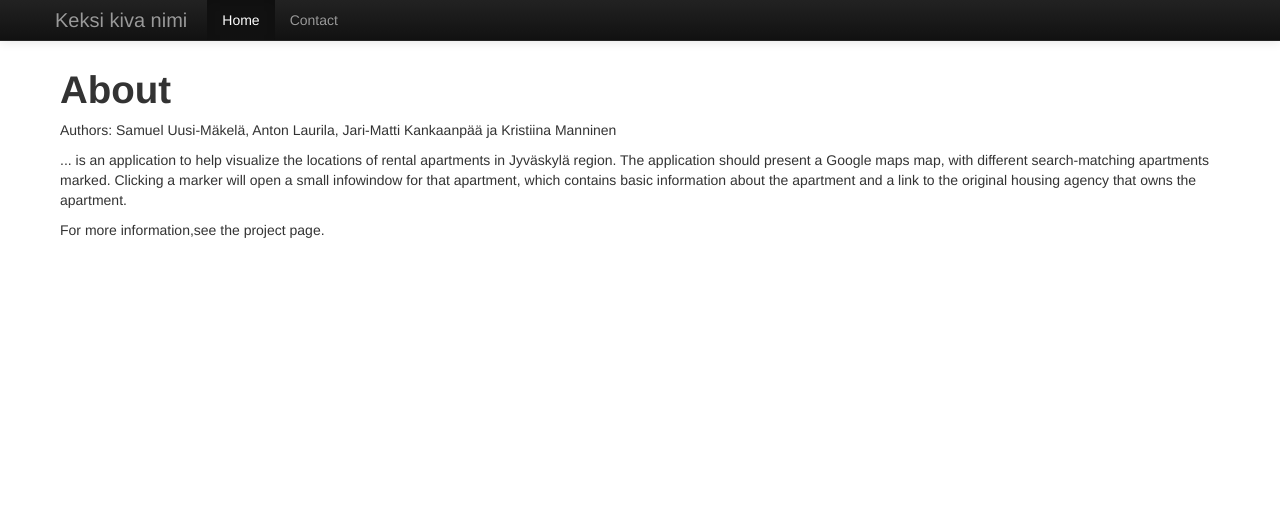
After one commit to Kaiutin/Lakauma, a Django app: page /vuokra_tiedot/about in a window 1280 px wide. The commit adds this page. Shown: the top 519 px of the page. Run offline with Django 3.2, Linux system fonts and the light colour scheme; parts of the project's set-up code (start-up, migrations or seed data) failed here and were passed over.

Commit message:
Added about.html, slight changes to index.html

```diff
--- a/vuokrailua/vuokra_tiedot/static/vuokra_tiedot/js/form_handler.js
+++ b/vuokrailua/vuokra_tiedot/static/vuokra_tiedot/js/form_handler.js
@@ -21,8 +21,6 @@ function sendSearchData() {
         var tyyppi4h = document.getElementById('tyyppi4h').value;
     }
 
-    /*alert(vuokra_min + vuokra_max + neliot_min + neliot_max + tyyppi1h + tyyppi2h + tyyppi3h + tyyppi4h);*/
-
     var url = "/vuokra_tiedot/get_json?vuokra_min=" + vuokra_min + "&vuokra_max=" + vuokra_max + "&neliot_min=" + neliot_min + "&neliot_max=" + neliot_max;
     alert(url);
 
@@ -40,7 +38,4 @@ function sendSearchData() {
     // Get json object from server.
     request.open('GET', url, true);
     request.send(null);
-    //alert(window.location.href);
-
-
 }
--- /dev/null
+++ b/vuokrailua/vuokra_tiedot/templates/vuokra_tiedot/about.html
@@ -0,0 +1,53 @@
+<!DOCTYPE HTML PUBLIC "-//W3C//DTD HTML 4.01//EN"
+          "http://www.w3.org/TR/html4/strict.dtd">
+<html>
+  <head>
+    <meta charset="utf-8">
+    <meta name="viewport" content="initial-scale=1.0, user-scalable=no" />
+    <style type="text/css">
+      html { height: 50% }
+      body { width: 75%;  height: 100%; margin: ; padding: 60px;}
+      #map-canvas { height: 100% }
+    </style>
+
+    {% load staticfiles %}
+    <!-- Here you can define the scripts and other static files you wish to deploy from /vuokra_tiedot/static/vuokra_tiedot/ -->
+    <script type="text/javascript" src="{% static 'vuokra_tiedot/jquery-1.9.1.min.js' %}" alt="javascript"></script>
+
+    <link href="{% static 'vuokra_tiedot/css/bootstrap.css' %}" rel="stylesheet">
+    <link href="{% static 'vuokra_tiedot/css/bootstrap-responsive.css' %}" rel="stylesheet">
+    <link href="{% static 'vuokra_tiedot/css/bootstrap.min.css' %}" rel="stylesheet" media="screen">
+  </head>
+  <body>
+
+    <div class="navbar navbar-inverse navbar-fixed-top">
+      <div class="navbar-inner">
+        <div class="container">
+          <button type="button" class="btn btn-navbar" data-toggle="collapse" data-target=".nav-collapse">
+            <span class="icon-bar"></span>
+            <span class="icon-bar"></span>
+            <span class="icon-bar"></span>
+          </button>
+          <a class="brand" href="http://127.0.0.1:8000/vuokra_tiedot/?vuokra_min=&vuokra_max=&neliot_min=&neliot_max=#about#">Keksi kiva nimi</a>
+          <div class="nav-collapse collapse">
+            <ul class="nav">
+              <li class="active"><a href="http://127.0.0.1:8000/vuokra_tiedot/?vuokra_min=&vuokra_max=&neliot_min=&neliot_max=#about#">Home</a></li>
+              <li><a href="#contact">Contact</a></li>
+            </ul>
+          </div><!--/.nav-collapse -->
+        </div>
+      </div>
+    </div>
+
+    <div class="container">
+
+      <h1>About</h1>
+      <p>Authors: Samuel Uusi-Mäkelä, Anton Laurila, Jari-Matti Kankaanpää ja Kristiina Manninen</p>
+
+      <p>... is an application to help visualize the locations of rental apartments in Jyväskylä region. The application should present a Google maps map, with different search-matching apartments marked. Clicking a marker will open a small infowindow for that apartment, which contains basic information about the apartment and a link to the original housing agency that owns the apartment.</p>
+
+      <p>For more information,see the project page.</p>
+
+    </div> <!-- /container -->
+  </body>
+</html>
--- a/vuokrailua/vuokra_tiedot/urls.py
+++ b/vuokrailua/vuokra_tiedot/urls.py
@@ -11,5 +11,6 @@ from vuokra_tiedot import views
 urlpatterns = patterns('',
     url(r'^$', views.index, name='index'),
     url(r'get_json', views.get_json, name='get_json'),
+    url(r'about', views.about, name='about')
     #url(r'search_form', views.search_form, name='search_form'),
 )
--- a/vuokrailua/vuokra_tiedot/views.py
+++ b/vuokrailua/vuokra_tiedot/views.py
@@ -12,6 +12,9 @@ import mongo_ajuri
 
 def index(request):
     return render(request, 'vuokra_tiedot/index.html')
+
+def about(request):
+    return render(request, 'vuokra_tiedot/about.html')
 
 #def get_json(request):
 #    taulu = mongo_ajuri.hae_data()
```
Also changed, not shown: vuokrailua/vuokra_tiedot/templates/vuokra_tiedot/index.html (+7 -7 lines), vuokrailua/vuokra_tiedot/static/vuokra_tiedot/js/map_drawer.js (indentation only).
